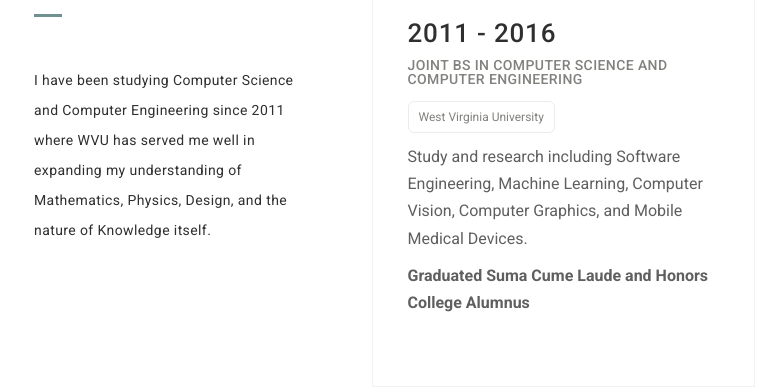
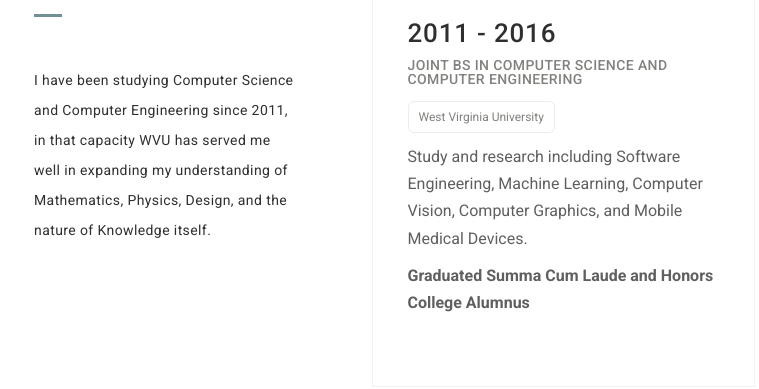
Before and after one commit to quinnkjones/portfoliowebsite, a plain HTML site: page index.html in a window 1280 px wide. Shown: the part 2880-3269 px from the top of the page, 36-795 px from the left. Drawn offline with Linux system fonts and the light colour scheme.

Commit message:
fixed spelling errors and a sentence

```diff
--- a/index.html
+++ b/index.html
@@ -55,7 +55,7 @@
             </a>
 
             <a data-scroll="" href="#employement">
-              <span>Employement</span>
+              <span>Employment</span>
             </a>
 
             <a data-scroll="" href="#education">
@@ -511,7 +511,7 @@
                   <span>Education</span>
                 </h3>
                 <p class="content-detail">
-                  I have been studying Computer Science and Computer Engineering since 2011 where WVU has served me well in expanding my understanding of Mathematics, Physics, Design, and the nature of Knowledge itself.
+                  I have been studying Computer Science and Computer Engineering since 2011, in that capacity WVU has served me well in expanding my understanding of Mathematics, Physics, Design, and the nature of Knowledge itself.
                 </p>
               </div>
               <div class="col-md-9 content-right">
@@ -535,7 +535,7 @@
                               <p>
                                 Study and research including Software Engineering, Machine Learning, Computer Vision, Computer Graphics,
 and Mobile Medical Devices.   </p>
-                              <b>Graduated Suma Cume Laude and Honors College Alumnus</b>
+                              <b>Graduated Summa Cum Laude and Honors College Alumnus</b>
                             </div>
                           </div>
                         </div>
```
